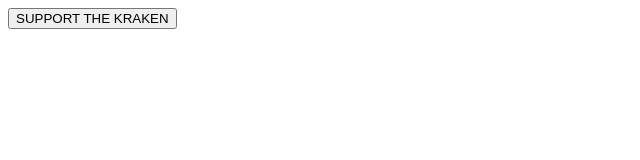
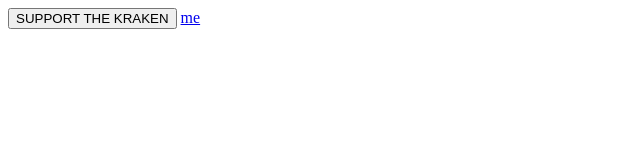
Before and after one commit to pg-company/pg-company.github.io, a plain HTML site: page index.html in a window 1280 px wide. Shown: the full height of the page, 0-640 px from the left. Drawn offline with Linux system fonts and the light colour scheme.

Commit message:
Update index.html

```diff
--- a/index.html
+++ b/index.html
@@ -1,3 +1,4 @@
 <html>
   <body>
     <button>SUPPORT THE KRAKEN</button>
+<a href="https://pg-company.github.io" target="_blank">me</a>
```
